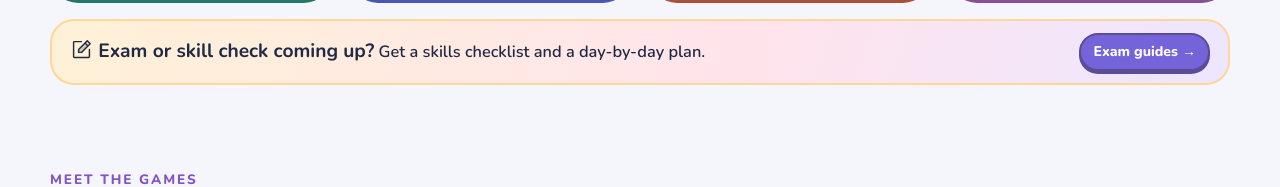
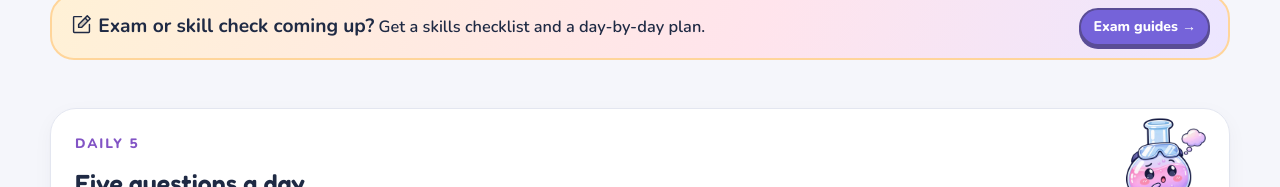
Before and after one commit to ItsDrDan/games, a plain HTML site: page index.html in a window 1280 px wide. Shown: the part 1007-1194 px from the top of the page. Drawn offline with nearby package versions, Linux system fonts and the light colour scheme; no server answers.

Commit message:
Home page: Daily 5 above the Meet the games shelf; no stray "null"
The empty continue row was passed to replaceChildren as null, which printed
the word "null" under the hero for visitors with no recent history.

Co-Authored-By: Claude Opus 5.5 <noreply@anthropic.com>

```diff
--- a/index.html
+++ b/index.html
@@ -1039,7 +1039,7 @@ function viewHome() {
         search,
         last && courseById[last] && !cont ? h('div', {class: 'ctarow'}, h('a', {class: 'btn secondary', href: '#/course/' + last}, `Continue in CHEM ${last} →`)) : null),
       h('div', {class: 'heroatom solo'}, h('span', {class: 'glow', 'aria-hidden': 'true'}), h('img', {class: 'heromascot', src: MASCOT('waving'), alt: 'The Study Hub flask mascot waving hello'})))),
-    cont,
+    cont || '',
     h('section', {class: 'section wrap', id: 'courses'},
       h('div', {class: 'eyebrow'}, 'Choose your course'), h('h2', {}, 'Which class are you in?'),
       h('div', {class: 'courses'}, COURSE_ORDER.map(id => {
@@ -1050,6 +1050,14 @@ function viewHome() {
           h('span', {class: 'go'}, 'Open course →'));
       })),
       h('a', {class: 'exambanner slim', style: 'margin:22px 0 0', href: '#/exams'}, h('span', {}, h('b', {}, ic('note'), ' Exam or skill check coming up?'), ' Get a skills checklist and a day-by-day plan.'), h('span', {class: 'btn small'}, 'Exam guides →'))),
+    h('section', {class: 'section wrap', style: 'padding-top:6px'},
+      h('div', {class: 'infocard progress solo'},
+        h('img', {class: 'corner mascot', src: MASCOT(s.streak ? 'celebrating' : 'thinking'), alt: '', 'aria-hidden': 'true'}),
+        h('div', {class: 'eyebrow'}, 'Daily 5'),
+        s.streak ? h('h3', {}, `${s.streak}-day streak`, s.best > s.streak ? h('small', {}, ` · best ${s.best}`) : null) : h('h3', {}, 'Five questions a day'),
+        h('p', {}, s.streak ? 'Keep it going: five questions takes about five minutes.' : 'Short daily practice beats one long cram session the night before.'),
+        weekDots(s),
+        h('div', {class: 'cardacts'}, h('a', {class: 'btn', href: '#/daily'}, 'Do today’s Daily 5 →')))),
     h('section', {class: 'section wrap shelfsec'},
       h('div', {class: 'shelfhead'}, h('div', {class: 'shelftitle'}, h('div', {}, h('div', {class: 'eyebrow'}, 'Meet the games'), h('h2', {}, 'Pick one and play'))),
         h('div', {class: 'shelfnav'},
@@ -1063,14 +1071,6 @@ function viewHome() {
           h('b', {}, g.title.replace(/\s*\(.*\)\s*$/, '')),
           h('span', {class: 'badges'}, cs.slice(0, 3).map(courseBadge)));
       }))),
-    h('section', {class: 'section wrap', style: 'padding-top:6px'},
-      h('div', {class: 'infocard progress solo'},
-        h('img', {class: 'corner mascot', src: MASCOT(s.streak ? 'celebrating' : 'thinking'), alt: '', 'aria-hidden': 'true'}),
-        h('div', {class: 'eyebrow'}, 'Daily 5'),
-        s.streak ? h('h3', {}, `${s.streak}-day streak`, s.best > s.streak ? h('small', {}, ` · best ${s.best}`) : null) : h('h3', {}, 'Five questions a day'),
-        h('p', {}, s.streak ? 'Keep it going: five questions takes about five minutes.' : 'Short daily practice beats one long cram session the night before.'),
-        weekDots(s),
-        h('div', {class: 'cardacts'}, h('a', {class: 'btn', href: '#/daily'}, 'Do today’s Daily 5 →')))),
     h('section', {class: 'section wrap', style: 'padding-top:6px'}, h('div', {class: 'premedrow'},
       h('a', {class: 'premed', href: 'https://itsdrdan.github.io/MCAT/', target: '_blank', rel: 'noopener'},
         h('img', {src: 'https://itsdrdan.github.io/MCAT/assets/icon_hub_180.png', alt: '', onerror: e => { e.target.replaceWith(badgeArt('medal')); }}),
```
